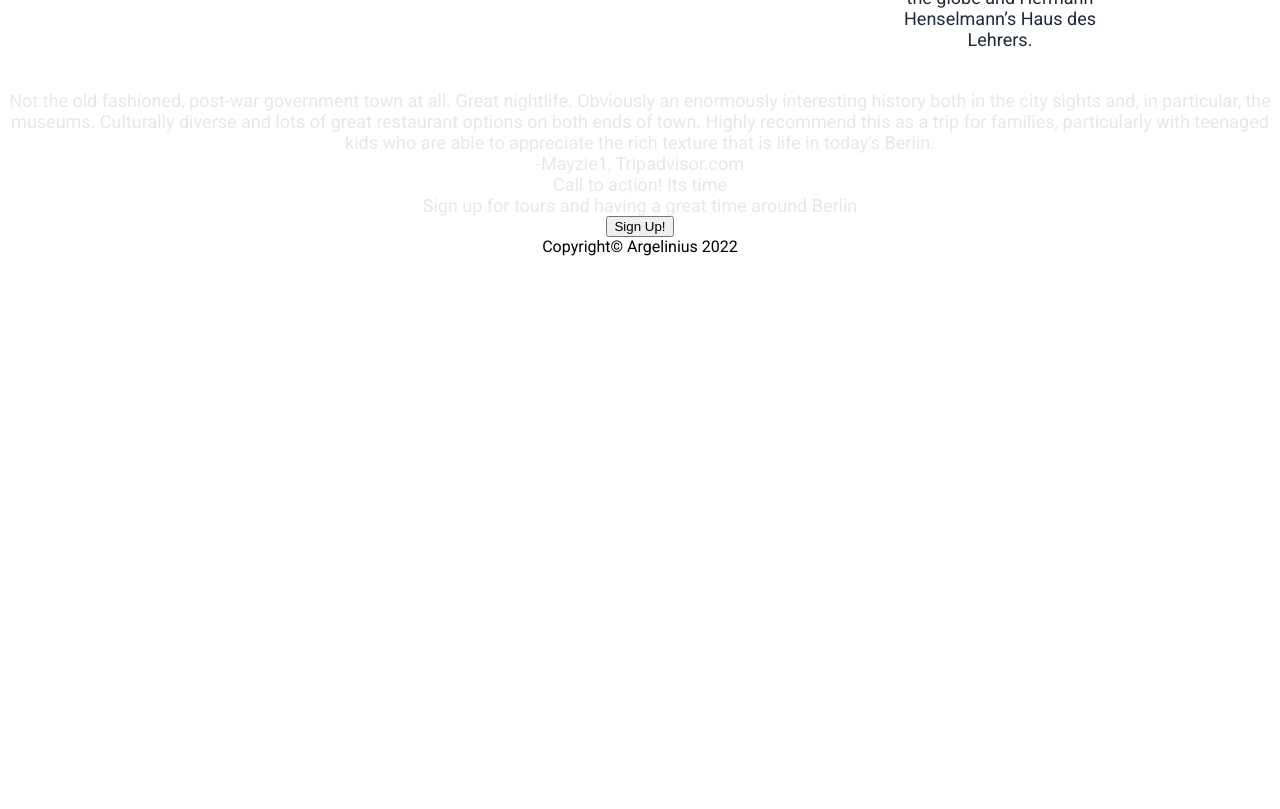
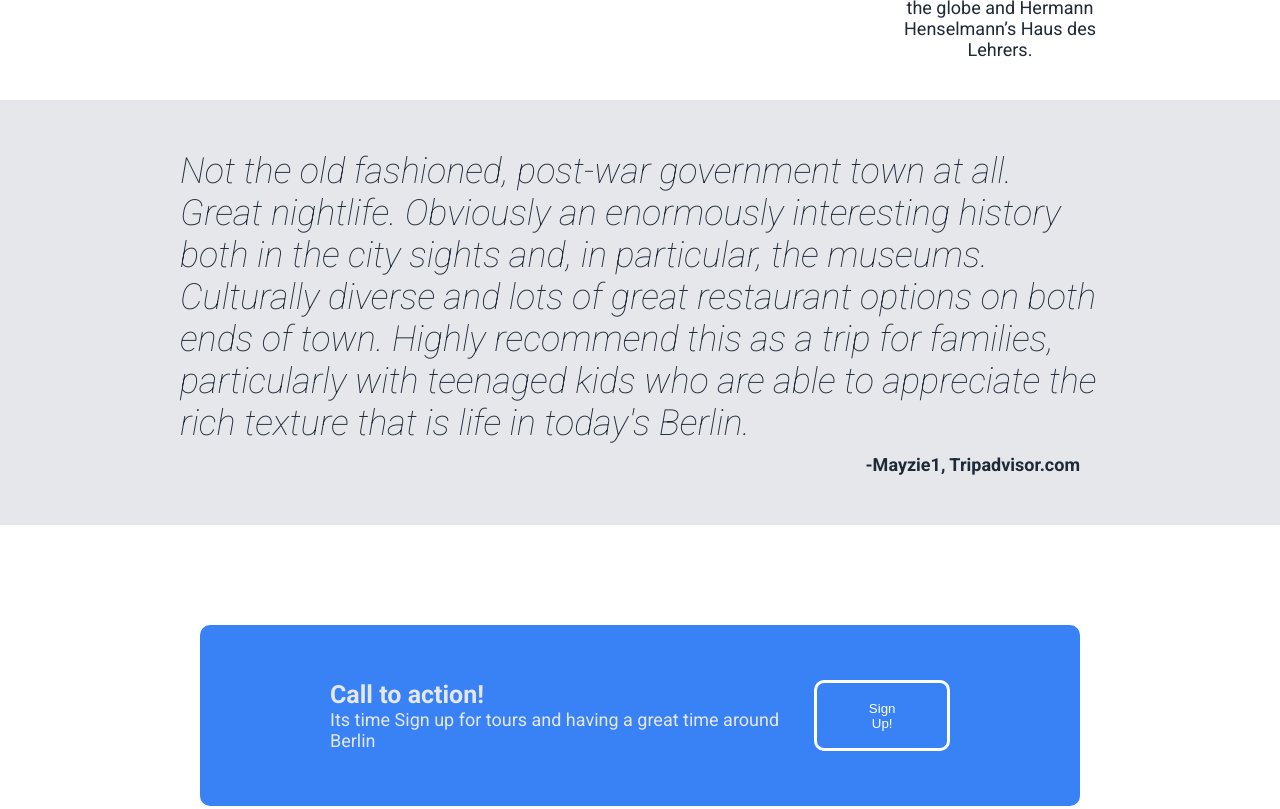
Before and after one commit to argelinius/Landing-page, a plain HTML site: page index.html in a window 1280 px wide. Shown: the part 976-1785 px from the top of the page. Before the commit the page ends 1232 px from the top, so only its background shows below. Drawn offline with Linux system fonts and the light colour scheme.

Commit message:
modify cta class html and css

```diff
--- a/index.html
+++ b/index.html
@@ -56,8 +56,7 @@
     </div>
 
     <div class="cta">
-    <p>Call to action! Its time</p>
-    <p>Sign up for tours and having a great time around Berlin</p>
+    <p><span>Call to action!</span></br> Its time Sign up for tours and having a great time around Berlin</p>
     <button>Sign Up!</button>
     </div>
 
--- a/style.css
+++ b/style.css
@@ -1,4 +1,4 @@
-@import url('https://fonts.googleapis.com/css2?family=Roboto&display=swap');
+@import url('https://fonts.googleapis.com/css2?family=Roboto:ital,wght@0,100;0,300;0,400;0,500;0,700;0,900;1,100;1,300;1,400;1,500;1,700;1,900&display=swap');
 
 body{
     text-align: center;
@@ -98,6 +98,8 @@ a:hover{
 .main img{
     width: 200px;
     height: auto;
+    border: 5px solid #3882f6;
+    border-radius: 25px;
 }
 
 .points{
@@ -116,3 +118,53 @@ a:hover{
 .point p{
     color: #1f2937;
 }
+
+.quote{
+    background-color: #e5e7eb;
+}
+
+.quote p{
+    color: #1f2937;
+}
+
+.quote p:first-child{
+    font-size: 36px;
+    font-weight: lighter;
+    font-style: italic;
+    text-align: left;
+    padding: 50px 180px 10px;
+}
+
+.quote p:last-child{
+    font-weight: bolder;
+    padding-right: 200px;
+    padding-bottom: 50px;
+    text-align: right;
+
+}
+
+.cta{
+    display: flex;
+    background-color: #3882f6;
+    margin: 100px 200px;
+    padding: 55px 130px;
+    justify-content: space-between;
+    border-radius: 10px;
+}
+
+.cta p{
+    text-align: left;
+}
+
+.cta span{
+    font-weight: bold;
+    font-size: 25px;
+}
+
+button{
+    color: #ffffff;
+    background-color: #3882f6;
+    border: solid #ffffff;
+    border-radius: 10px;
+    padding: 0px 40px;
+}
```
